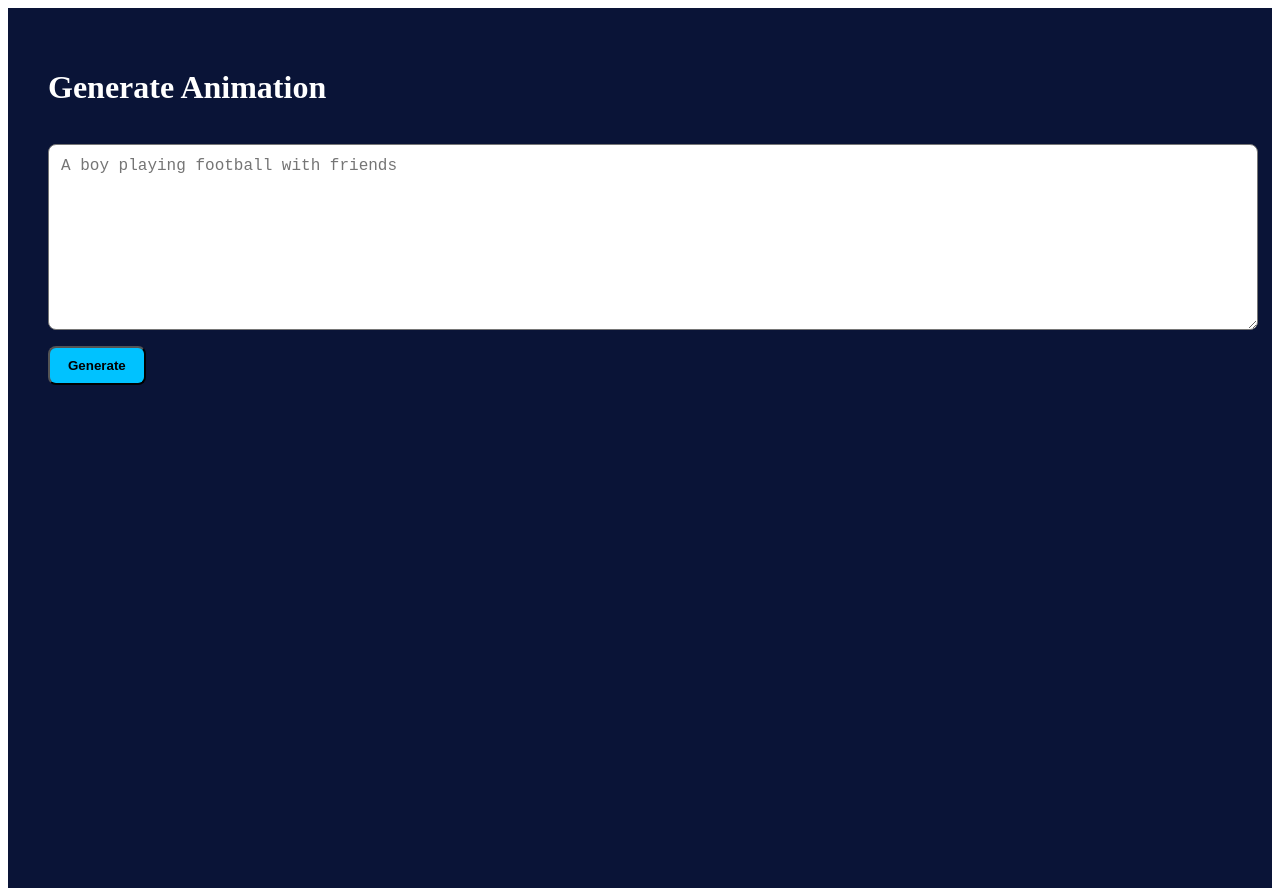
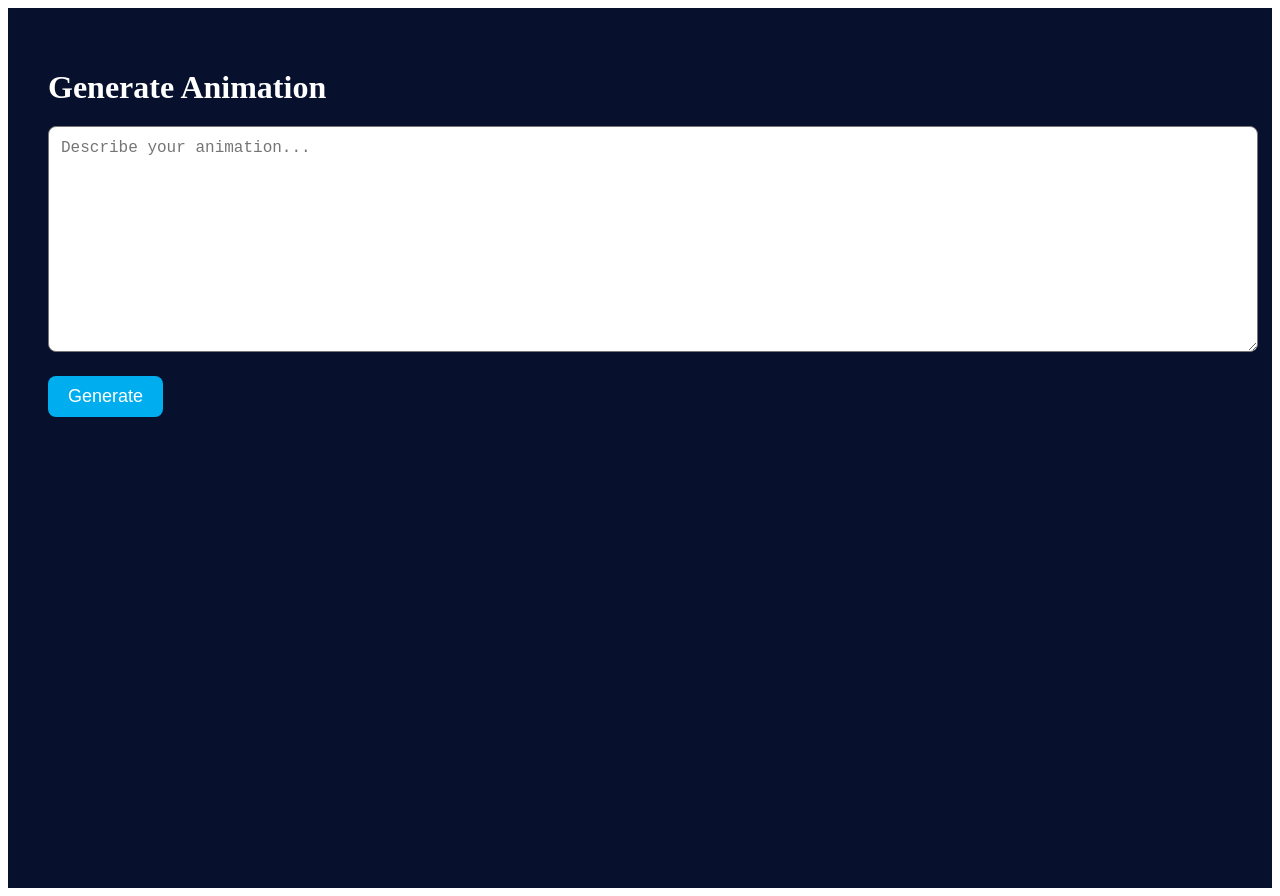
Before and after one commit to palgaurav085-cmd/animexaai-video-generator, a Next.js app: page /generate in a window 1280 px wide. Built offline with nearby package versions, Linux system fonts and the light colour scheme.

Commit message:
Update page.jsx

```diff
--- a/app/generate/page.jsx
+++ b/app/generate/page.jsx
@@ -1,139 +1,122 @@
 "use client";
+export const runtime = "nodejs"; // IMPORTANT: Replicate needs Node runtime
 
-import { useState, useRef, useEffect } from "react";
+import { useState } from "react";
 
 export default function GeneratePage() {
-  const [text, setText] = useState("");
-  const [loading, setLoading] = useState(false);
-  const [predictionId, setPredictionId] = useState(null);
-  const [status, setStatus] = useState(null);
-  const [videoUrl, setVideoUrl] = useState(null);
-  const [error, setError] = useState(null);
-  const pollRef = useRef(null);
+  const [prompt, setPrompt] = useState("");
+  const [status, setStatus] = useState("");
+  const [error, setError] = useState("");
+  const [videoUrl, setVideoUrl] = useState("");
 
-  useEffect(() => {
-    // cleanup on unmount
-    return () => {
-      if (pollRef.current) clearInterval(pollRef.current);
-    };
-  }, []);
-
-  const createJob = async () => {
-    if (!text.trim()) return alert("Enter a prompt");
-
-    setLoading(true);
-    setError(null);
-    setVideoUrl(null);
+  const generate = async () => {
+    setError("");
+    setVideoUrl("");
     setStatus("creating");
-    setPredictionId(null);
 
     try {
       const res = await fetch("/api/create", {
         method: "POST",
-        headers: { "Content-Type": "application/json" },
-        body: JSON.stringify({ prompt: text, scenes: [text] })
+        headers: {
+          "Content-Type": "application/json",
+        },
+        body: JSON.stringify({
+          prompt,
+          scenes: [prompt]
+        })
       });
 
-      const data = await res.json();
-      setLoading(false);
-
-      if (data.error) {
-        setError(data.error);
-        return;
+      if (!res.ok) {
+        const text = await res.text();
+        throw new Error("API Error: " + text);
       }
 
-      setPredictionId(data.id);
-      setStatus(data.status || "starting");
-      // start polling
-      startPolling(data.id);
+      let data = await res.json();
+      const id = data.id;
+      setStatus("processing");
 
-    } catch (e) {
-      setLoading(false);
-      setError("Network error: " + e.message);
-    }
-  };
+      // Polling the status API
+      const pollStatus = async () => {
+        const statusRes = await fetch(`/api/status?id=${id}`);
+        const statusData = await statusRes.json();
 
-  const startPolling = (id) => {
-    if (pollRef.current) clearInterval(pollRef.current);
+        if (statusData.status === "succeeded") {
+          setVideoUrl(statusData.video_url);
+          setStatus("done");
+        } else if (statusData.status === "failed") {
+          setError("Video generation failed");
+          setStatus("");
+        } else {
+          setTimeout(pollStatus, 2500);
+        }
+      };
 
-    // poll immediately and then every 3s
-    (async () => await checkStatus(id))();
+      pollStatus();
 
-    pollRef.current = setInterval(() => {
-      checkStatus(id);
-    }, 3000);
-  };
-
-  const checkStatus = async (id) => {
-    try {
-      const res = await fetch(`/api/status?id=${encodeURIComponent(id)}`);
-      const data = await res.json();
-
-      if (data.error) {
-        setError(data.error);
-        setStatus("error");
-        if (pollRef.current) clearInterval(pollRef.current);
-        return;
-      }
-
-      setStatus(data.status || data?.state || "unknown");
-
-      if (data.status === "succeeded" && data.video_url) {
-        setVideoUrl(data.video_url);
-        if (pollRef.current) clearInterval(pollRef.current);
-      }
-
-      if (["failed", "canceled"].includes(data.status)) {
-        setError("Generation failed or canceled.");
-        if (pollRef.current) clearInterval(pollRef.current);
-      }
-
-    } catch (e) {
-      setError("Status check failed: " + e.message);
-      if (pollRef.current) clearInterval(pollRef.current);
+    } catch (err) {
+      console.error(err);
+      setError(err.message || "Something went wrong");
+      setStatus("");
     }
   };
 
   return (
-    <div style={{ padding: 40, minHeight: "100vh", background: "#0A1437", color: "#fff" }}>
-      <h1 style={{ fontSize: 32 }}>Generate Animation</h1>
+    <div style={{ padding: "40px", color: "white", background: "#07102C", minHeight: "100vh" }}>
+      <h1 style={{ fontSize: "32px", marginBottom: "20px" }}>Generate Animation</h1>
 
       <textarea
-        value={text}
-        onChange={e => setText(e.target.value)}
-        placeholder="A boy playing football with friends"
-        style={{ width: "100%", height: 160, padding: 12, marginTop: 16, fontSize: 16, borderRadius: 8 }}
+        value={prompt}
+        onChange={(e) => setPrompt(e.target.value)}
+        placeholder="Describe your animation..."
+        style={{
+          width: "100%",
+          height: "200px",
+          padding: "12px",
+          borderRadius: "8px",
+          fontSize: "16px",
+          color: "#000"
+        }}
       />
 
-      <div style={{ marginTop: 12 }}>
-        <button
-          onClick={createJob}
-          disabled={loading}
-          style={{ padding: "10px 18px", background: "#00C2FF", color: "#000", borderRadius: 8, fontWeight: 700 }}
+      <button
+        onClick={generate}
+        style={{
+          marginTop: "20px",
+          padding: "10px 20px",
+          background: "#00AEEF",
+          color: "white",
+          borderRadius: "8px",
+          fontSize: "18px",
+          border: "none"
+        }}
+      >
+        Generate
+      </button>
+
+      {status && (
+        <p style={{ marginTop: "20px", fontSize: "18px" }}>
+          Status: <b>{status}</b>
+        </p>
+      )}
+
+      {error && (
+        <div
+          style={{
+            marginTop: "20px",
+            padding: "15px",
+            background: "#8B1E2A",
+            color: "white",
+            borderRadius: "6px"
+          }}
         >
-          {loading ? "Creating..." : "Generate"}
-        </button>
-      </div>
-
-      <div style={{ marginTop: 20 }}>
-        {status && <div style={{ marginBottom: 10 }}>Status: <strong>{status}</strong></div>}
-        {predictionId && <div style={{ marginBottom: 10 }}>Job ID: {predictionId}</div>}
-        {error && <div style={{ background: "#7b243f", padding: 12, borderRadius: 8 }}>❌ {error}</div>}
-      </div>
+          ❌ {error}
+        </div>
+      )}
 
       {videoUrl && (
-        <div style={{ marginTop: 20, background: "#ffffff14", padding: 20, borderRadius: 8 }}>
-          <h3>Your Video</h3>
-          <video controls style={{ width: "100%", maxWidth: 800 }}>
-            <source src={videoUrl} type="video/mp4" />
-            Your browser does not support the video tag.
-          </video>
-
-          <div style={{ marginTop: 12 }}>
-            <a href={videoUrl} download="generated.mp4" style={{ padding: "10px 16px", background: "#00FFB3", color: "#000", fontWeight: 700, borderRadius: 8, textDecoration: "none" }}>
-              ⬇ Download
-            </a>
-          </div>
+        <div style={{ marginTop: "30px" }}>
+          <h2>Generated Video:</h2>
+          <video src={videoUrl} controls style={{ width: "100%", borderRadius: "10px" }} />
         </div>
       )}
     </div>
```
